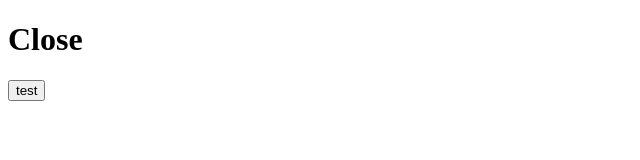
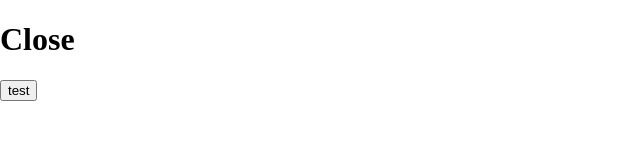
Before and after one commit to Wecle/pilibili, a React (Vite) app: page /home in a window 1280 px wide. Shown: the top 160 px of the page, without its empty margins (0-640 px from the left). Built offline with nearby package versions, Linux system fonts and the light colour scheme.

Commit message:
添加 antd

```diff
--- a/index.html
+++ b/index.html
@@ -1,13 +1,27 @@
 <!DOCTYPE html>
 <html lang="en">
+
 <head>
 	<meta charset="UTF-8" />
 	<link rel="icon" type="image/svg+xml" href="/vite.svg" />
 	<meta name="viewport" content="width=device-width, initial-scale=1.0" />
 	<title>Vite + React + TS</title>
 </head>
+
 <body>
 	<div id="root"></div>
+	<style>
+		html,
+		body,
+		#root {
+			width: 100%;
+			height: 100%;
+			padding: 0;
+			margin: 0;
+			overflow: hidden;
+		}
+	</style>
 	<script type="module" src="/src/main.tsx"></script>
 </body>
+
 </html>
--- a/package.json
+++ b/package.json
@@ -25,7 +25,7 @@
     },
     "dependencies": {
         "@reduxjs/toolkit": "^1.9.3",
-        "antd": "^5.3.2",
+        "antd": "^5.4.0",
         "axios": "^1.3.4",
         "node-sass": "^8.0.0",
         "react": "^18.2.0",
--- a/src/App.tsx
+++ b/src/App.tsx
@@ -1,7 +1,9 @@
-import { FC, ReactNode } from 'react'
+import { Spin } from 'antd'
+import { FC, ReactNode, useState } from 'react'
 import { useSelector } from 'react-redux'
 import { IAppState } from './store'
 import { ILoading } from './store/application/slice'
+import styles from '@/styles/app.module.scss'
 
 interface Props
 {
@@ -12,9 +14,15 @@ const App: FC<Props> = (props) =>
 {
 	const { children } = props
 	const loading = useSelector<IAppState, ILoading>(state => state.application.loading)
+	// const [signing, setSigning] = useState<boolean>(true)
 
 	return (
-		<div className="App">
+		<div className={styles.app}>
+			<Spin
+				spinning={loading.visible}
+				tip={loading.text || '加载中'}
+				size="large"
+			/>
 			{children}
 		</div>
 	)
--- a/src/components/Pages/Home/index.tsx
+++ b/src/components/Pages/Home/index.tsx
@@ -14,24 +14,20 @@ const Main: React.FC = (props: Props) =>
 	const dispatch = useDispatch()
 	const loading = useSelector<IAppState, ILoading>(state => state.application.loading)
 
-	const [signing, setSigning] = useState<boolean>(false)
-
 	const onButtonClick = () =>
 	{
 		dispatch(actionCreaters.showLoading())
-		setSigning(true)
 		setTimeout(() =>
 		{
 			dispatch(actionCreaters.hideLoading())
-			setSigning(false)
 		}, 3000);
 	}
 
 	return (
-		<>
-			<h1>{loading.visible || signing ? 'Open' : 'Close'}</h1>
+		<div style={{ width: '200px' }}>
+			<h1>{loading.visible ? 'Open' : 'Close'}</h1>
 			<button onClick={onButtonClick}>test</button>
-		</>
+		</div>
 	)
 }
 
--- a/src/store/application/slice.ts
+++ b/src/store/application/slice.ts
@@ -23,7 +23,6 @@ const slice = createSlice({
 	reducers: {
 		SetLoadingAction(state: IApplicationState, action: PayloadAction<ILoading>)
 		{
-			console.log(action)
 			return {
 				...state,
 				loading: action.payload
--- /dev/null
+++ b/src/styles/app.module.scss
@@ -0,0 +1,36 @@
+$namespace: "app";
+
+@mixin commonStyle() {
+	.ant-spin-spinning {
+		position: absolute;
+		display: flex;
+		width: 100%;
+		height: 100%;
+		flex-direction: column;
+		justify-content: center;
+		align-items: center;
+		z-index: 9999;
+		background-color: rgba(0, 0, 0, 0.5);
+		color: white;
+
+		.ant-spin-dot-item {
+			background-color: white;
+		}
+
+		.ant-spin-text {
+			margin-top: 24px;
+		}
+	}
+}
+
+.#{$namespace} {
+	display: flex;
+	flex-direction: column;
+	height: 100%;
+	width: 100%;
+	overflow: auto;
+
+	:global {
+		@include commonStyle;
+	}
+}
```
Also changed, not shown: 1 other file (tests, documents, lock files or other folders). Lines whose indentation alone changed are shown as unchanged.
